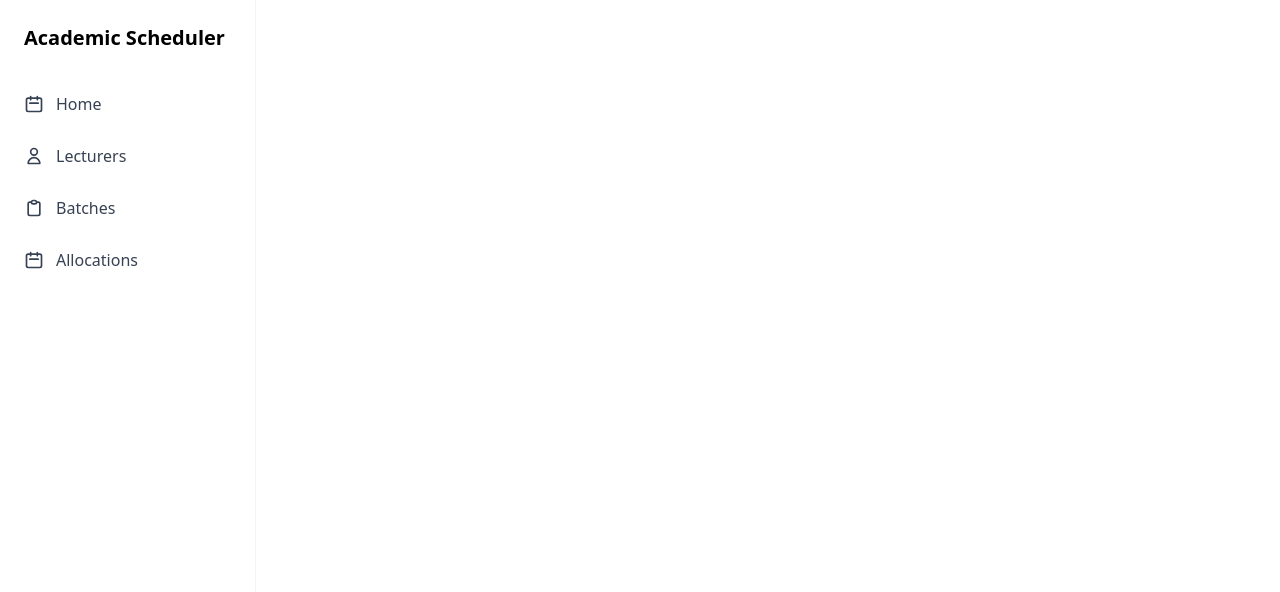
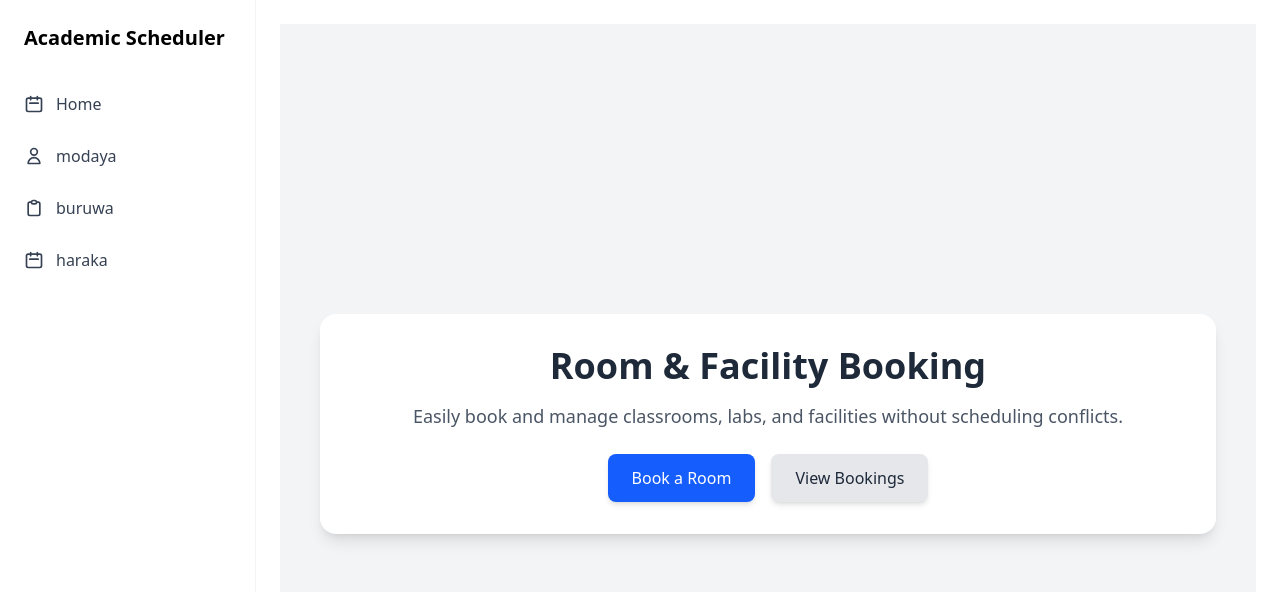
Before and after one commit to akash-de-alwis/academic-scheduler, a React (Vite) app in the folder frontend/: page /HallHome in a window 1280 px wide. Shown: the top 592 px of the page. Built offline with nearby package versions, Linux system fonts and the light colour scheme.

Commit message:
Hall and Timetable home page integration

```diff
--- a/frontend/src/App.jsx
+++ b/frontend/src/App.jsx
@@ -1,22 +1,53 @@
 import { BrowserRouter as Router, Routes, Route } from "react-router-dom";
 import Sidebar from "./StudentAndLecturers/component/Sidebar";
+import HallSidebar from "./LectureHallAllocation/components/HallSidebar";
+import TimeSidebar from "./TimetableManagement/component/TimeSidebar";
 import HomePage from "./StudentAndLecturers/pages/HomePage";
-import LecturerList from "./StudentAndLecturers/pages/LecturersList"
+import LecturerList from "./StudentAndLecturers/pages/LecturersList";
 import BatchList from "./StudentAndLecturers/pages/BatchList";
+import HallHome from "./LectureHallAllocation/pages/HallHome"
+import TimeHome from "./TimetableManagement/pages/TimeHome";
+
+
+/** Layout wrapper for pages with Sidebar */
+const MainLayout = ({ children }) => (
+  <div className="flex">
+    <Sidebar />
+    <div className="flex-1 p-6">{children}</div>
+  </div>
+);
+
+/** Layout wrapper for pages with HallSidebar */
+const HallLayout = ({ children }) => (
+  <div className="flex">
+    <HallSidebar />
+    <div className="flex-1 p-6">{children}</div>
+  </div>
+);
+
+/** Layout wrapper for pages with HallSidebar */
+const TimeLayout = ({ children }) => (
+  <div className="flex">
+    <TimeSidebar />
+    <div className="flex-1 p-6">{children}</div>
+  </div>
+);
 
 function App() {
   return (
     <Router>
-      <div className="flex">
-        <Sidebar />
-        <div className="flex-1 p-6">
-          <Routes>
-            <Route path="/" element={<HomePage />} />
-            <Route path="/lecturers" element={<LecturerList />} />
-            <Route path="/batches" element={<BatchList />} />
-          </Routes>
-        </div>
-      </div>
+      <Routes>
+        {/* Routes with Main Sidebar */}
+        <Route path="/" element={<MainLayout><HomePage /></MainLayout>} />
+        <Route path="/lecturers" element={<MainLayout><LecturerList /></MainLayout>} />
+        <Route path="/batches" element={<MainLayout><BatchList /></MainLayout>} />
+
+        {/* Routes with Hall Sidebar */}
+        <Route path="/HallHome" element={<HallLayout><HallHome /></HallLayout>} />
+
+        {/* Routes with Time Sidebar */}
+        <Route path="/TimeHome" element={<TimeLayout><TimeHome /></TimeLayout>} />
+      </Routes>
     </Router>
   );
 }
--- /dev/null
+++ b/frontend/src/LectureHallAllocation/components/HallSidebar.jsx
@@ -0,0 +1,67 @@
+import { Link, useLocation } from "react-router-dom";
+
+export default function HallSidebar() {
+  const location = useLocation();
+
+  const isActive = (path) => {
+    return location.pathname === path;
+  };
+
+  return (
+    <div className="h-screen bg-white border-r border-gray-100 w-64">
+      <div className="p-6">
+        <h2 className="text-xl font-bold mb-8">Academic Scheduler</h2>
+
+        <nav className="space-y-3">
+          <Link
+            to="/"
+            className={`flex items-center py-2 text-gray-700 hover:text-black ${
+              isActive("/") ? "font-medium" : ""
+            }`}
+          >
+            <svg xmlns="http://www.w3.org/2000/svg" className="h-5 w-5 mr-3" fill="none" viewBox="0 0 24 24" stroke="currentColor">
+              <path strokeLinecap="round" strokeLinejoin="round" strokeWidth={2} d="M8 7V3m8 4V3m-9 8h10M5 21h14a2 2 0 002-2V7a2 2 0 00-2-2H5a2 2 0 00-2 2v12a2 2 0 002 2z" />
+            </svg>
+            Home
+          </Link>
+
+          <Link
+            to="/lecturers"
+            className={`flex items-center py-2 text-gray-700 hover:text-black ${
+              isActive("/lecturers") ? "font-medium" : ""
+            }`}
+          >
+            <svg xmlns="http://www.w3.org/2000/svg" className="h-5 w-5 mr-3" fill="none" viewBox="0 0 24 24" stroke="currentColor">
+              <path strokeLinecap="round" strokeLinejoin="round" strokeWidth={2} d="M16 7a4 4 0 11-8 0 4 4 0 018 0zM12 14a7 7 0 00-7 7h14a7 7 0 00-7-7z" />
+            </svg>
+            modaya
+          </Link>
+
+          <Link
+            to="/batches"
+            className={`flex items-center py-2 text-gray-700 hover:text-black ${
+              isActive("/batches") ? "font-medium" : ""
+            }`}
+          >
+            <svg xmlns="http://www.w3.org/2000/svg" className="h-5 w-5 mr-3" fill="none" viewBox="0 0 24 24" stroke="currentColor">
+              <path strokeLinecap="round" strokeLinejoin="round" strokeWidth={2} d="M9 5H7a2 2 0 00-2 2v12a2 2 0 002 2h10a2 2 0 002-2V7a2 2 0 00-2-2h-2M9 5a2 2 0 002 2h2a2 2 0 002-2M9 5a2 2 0 012-2h2a2 2 0 012 2" />
+            </svg>
+            buruwa
+          </Link>
+
+          <Link
+            to="/allocations"
+            className={`flex items-center py-2 text-gray-700 hover:text-black ${
+              isActive("/allocations") ? "font-medium" : ""
+            }`}
+          >
+            <svg xmlns="http://www.w3.org/2000/svg" className="h-5 w-5 mr-3" fill="none" viewBox="0 0 24 24" stroke="currentColor">
+              <path strokeLinecap="round" strokeLinejoin="round" strokeWidth={2} d="M8 7V3m8 4V3m-9 8h10M5 21h14a2 2 0 002-2V7a2 2 0 00-2-2H5a2 2 0 00-2 2v12a2 2 0 002 2z" />
+            </svg>
+            haraka
+          </Link>
+        </nav>
+      </div>
+    </div>
+  );
+}
--- /dev/null
+++ b/frontend/src/LectureHallAllocation/pages/HallHome.jsx
@@ -0,0 +1,23 @@
+import { Link } from "react-router-dom";
+
+export default function HallHome() {
+  return (
+<div className="min-h-screen bg-gray-100 flex flex-col items-center justify-center p-6">
+<div className="max-w-4xl w-full bg-white shadow-lg rounded-2xl p-8 text-center">
+<h1 className="text-4xl font-bold text-gray-800 mb-4">Room & Facility Booking</h1>
+<p className="text-gray-600 text-lg mb-6">
+          Easily book and manage classrooms, labs, and facilities without scheduling conflicts.
+</p>
+
+        <div className="flex flex-col md:flex-row gap-4 justify-center">
+<Link to="/book-room" className="bg-blue-600 text-white px-6 py-3 rounded-lg font-medium shadow-md hover:bg-blue-700 transition">
+            Book a Room
+</Link>
+<Link to="/view-bookings" className="bg-gray-200 text-gray-800 px-6 py-3 rounded-lg font-medium shadow-md hover:bg-gray-300 transition">
+            View Bookings
+</Link>
+</div>
+</div>
+</div>
+  );
+}
--- /dev/null
+++ b/frontend/src/TimetableManagement/component/TimeSidebar.jsx
@@ -0,0 +1,67 @@
+import { Link, useLocation } from "react-router-dom";
+
+export default function TimeSidebar() {
+  const location = useLocation();
+
+  const isActive = (path) => {
+    return location.pathname === path;
+  };
+
+  return (
+    <div className="h-screen bg-white border-r border-gray-100 w-64">
+      <div className="p-6">
+        <h2 className="text-xl font-bold mb-8">Academic Scheduler</h2>
+
+        <nav className="space-y-3">
+          <Link
+            to="/"
+            className={`flex items-center py-2 text-gray-700 hover:text-black ${
+              isActive("/") ? "font-medium" : ""
+            }`}
+          >
+            <svg xmlns="http://www.w3.org/2000/svg" className="h-5 w-5 mr-3" fill="none" viewBox="0 0 24 24" stroke="currentColor">
+              <path strokeLinecap="round" strokeLinejoin="round" strokeWidth={2} d="M8 7V3m8 4V3m-9 8h10M5 21h14a2 2 0 002-2V7a2 2 0 00-2-2H5a2 2 0 00-2 2v12a2 2 0 002 2z" />
+            </svg>
+            Home
+          </Link>
+
+          <Link
+            to="/lecturers"
+            className={`flex items-center py-2 text-gray-700 hover:text-black ${
+              isActive("/lecturers") ? "font-medium" : ""
+            }`}
+          >
+            <svg xmlns="http://www.w3.org/2000/svg" className="h-5 w-5 mr-3" fill="none" viewBox="0 0 24 24" stroke="currentColor">
+              <path strokeLinecap="round" strokeLinejoin="round" strokeWidth={2} d="M16 7a4 4 0 11-8 0 4 4 0 018 0zM12 14a7 7 0 00-7 7h14a7 7 0 00-7-7z" />
+            </svg>
+            amal
+          </Link>
+
+          <Link
+            to="/batches"
+            className={`flex items-center py-2 text-gray-700 hover:text-black ${
+              isActive("/batches") ? "font-medium" : ""
+            }`}
+          >
+            <svg xmlns="http://www.w3.org/2000/svg" className="h-5 w-5 mr-3" fill="none" viewBox="0 0 24 24" stroke="currentColor">
+              <path strokeLinecap="round" strokeLinejoin="round" strokeWidth={2} d="M9 5H7a2 2 0 00-2 2v12a2 2 0 002 2h10a2 2 0 002-2V7a2 2 0 00-2-2h-2M9 5a2 2 0 002 2h2a2 2 0 002-2M9 5a2 2 0 012-2h2a2 2 0 012 2" />
+            </svg>
+            kamal
+          </Link>
+
+          <Link
+            to="/allocations"
+            className={`flex items-center py-2 text-gray-700 hover:text-black ${
+              isActive("/allocations") ? "font-medium" : ""
+            }`}
+          >
+            <svg xmlns="http://www.w3.org/2000/svg" className="h-5 w-5 mr-3" fill="none" viewBox="0 0 24 24" stroke="currentColor">
+              <path strokeLinecap="round" strokeLinejoin="round" strokeWidth={2} d="M8 7V3m8 4V3m-9 8h10M5 21h14a2 2 0 002-2V7a2 2 0 00-2-2H5a2 2 0 00-2 2v12a2 2 0 002 2z" />
+            </svg>
+            paman
+          </Link>
+        </nav>
+      </div>
+    </div>
+  );
+}
--- /dev/null
+++ b/frontend/src/TimetableManagement/pages/TimeHome.jsx
@@ -0,0 +1,23 @@
+import { Link } from "react-router-dom";
+
+export default function TimeHome() {
+  return (
+<div className="min-h-screen bg-gray-100 flex flex-col items-center justify-center p-6">
+<div className="max-w-4xl w-full bg-white shadow-lg rounded-2xl p-8 text-center">
+<h1 className="text-4xl font-bold text-gray-800 mb-4">amanda</h1>
+<p className="text-gray-600 text-lg mb-6">
+          puka sududa?
+</p>
+
+        <div className="flex flex-col md:flex-row gap-4 justify-center">
+<Link to="/book-room" className="bg-blue-600 text-white px-6 py-3 rounded-lg font-medium shadow-md hover:bg-blue-700 transition">
+            Book a Room
+</Link>
+<Link to="/view-bookings" className="bg-gray-200 text-gray-800 px-6 py-3 rounded-lg font-medium shadow-md hover:bg-gray-300 transition">
+            View Bookings
+</Link>
+</div>
+</div>
+</div>
+  );
+}
```
